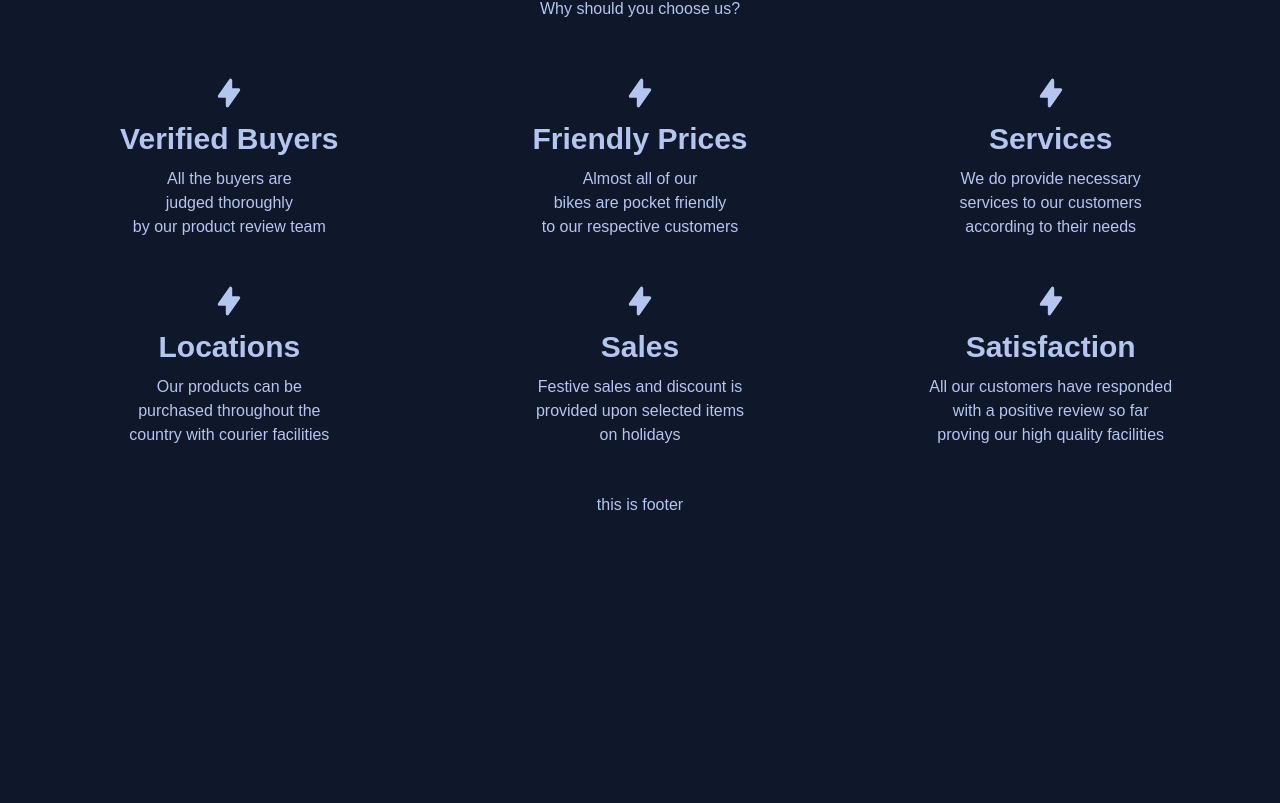
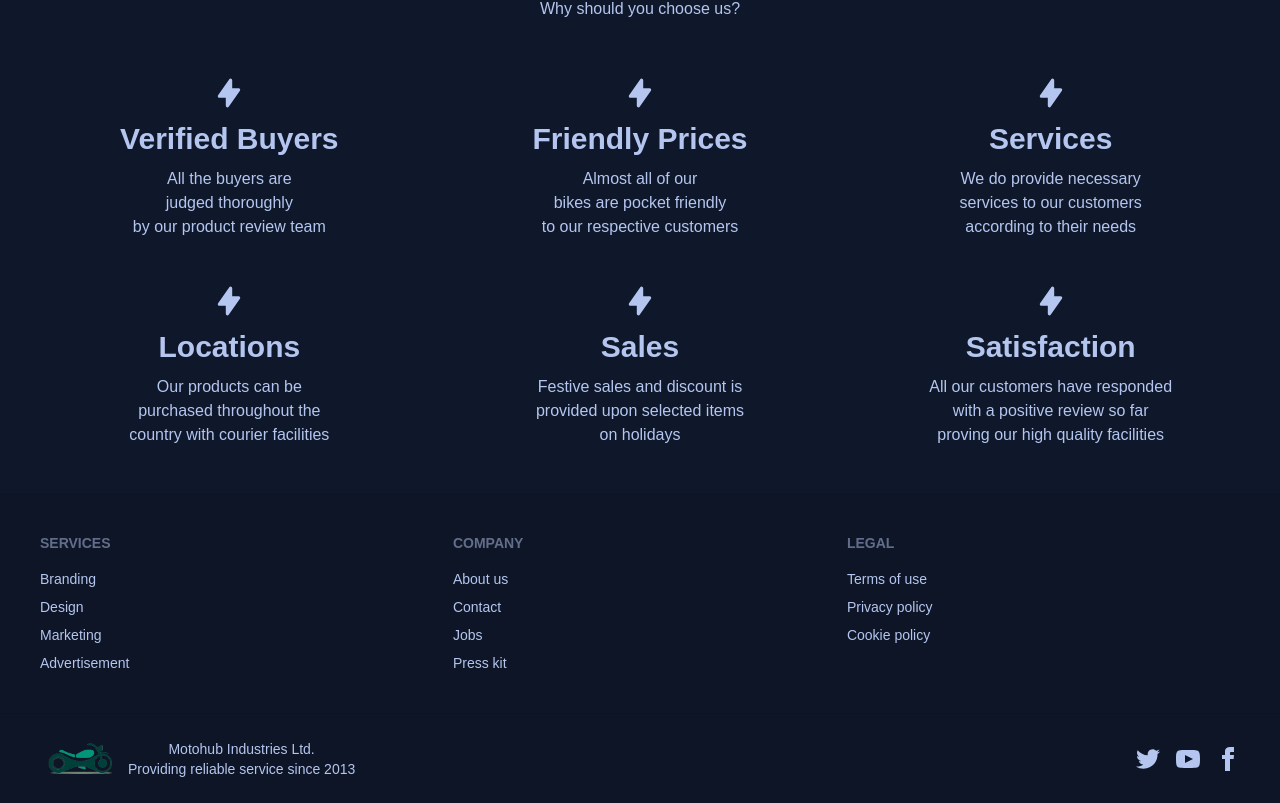
Before and after one commit to rubayetseason/motohub-client, a React (Create React App) app: page / in a window 1280 px wide. Shown: the part 1491-2294 px from the top of the page. Before the commit the page ends 2008 px from the top, so only its background shows below. Built offline with nearby package versions, Linux system fonts and the light colour scheme.

Commit message:
footer added

```diff
--- a/src/components/pages/Home/Home.js
+++ b/src/components/pages/Home/Home.js
@@ -32,7 +32,7 @@
         </div>
       </section>
       <section className="catagories-container my-10">
-        <h1 className="text-5xl font-bold underline my-5">Categories</h1>
+        <h1 className="text-5xl font-bold my-5">Categories</h1>
         <h1>100cc</h1>
         <h1>125cc</h1>
         <h1>150cc</h1>
--- a/src/components/shared/Footer.js
+++ b/src/components/shared/Footer.js
@@ -1,9 +1,45 @@
 import React from 'react';
+import { Link } from 'react-router-dom';
+import banner from '../../assets/banner.png';
 
 const Footer = () => {
     return (
         <div>
-            this is footer
+         <footer className="footer p-10 bg-base-200 text-base-content">
+  <div>
+    <span className="footer-title">Services</span>
+    <Link to='/' className="link link-hover">Branding</Link>
+    <Link to='/' className="link link-hover">Design</Link>
+    <Link to='/' className="link link-hover">Marketing</Link>
+    <Link to='/' className="link link-hover">Advertisement</Link>
+  </div>
+  <div>
+    <span className="footer-title">Company</span>
+    <Link to='/' className="link link-hover">About us</Link>
+    <Link to='/' className="link link-hover">Contact</Link>
+    <Link to='/' className="link link-hover">Jobs</Link>
+    <Link to='/' className="link link-hover">Press kit</Link>
+  </div>
+  <div>
+    <span className="footer-title">Legal</span>
+    <Link to='/' className="link link-hover">Terms of use</Link>
+    <Link to='/' className="link link-hover">Privacy policy</Link>
+    <Link to='/' className="link link-hover">Cookie policy</Link>
+  </div>
+</footer>
+<footer className="footer px-10 py-4 border-t bg-base-200 text-base-content border-base-300">
+  <div className="items-center grid-flow-col">
+  <img src={banner} className='w-20' alt="" />
+    <p>Motohub Industries Ltd. <br/>Providing reliable service since 2013</p>
+  </div>
+  <div className="md:place-self-center md:justify-self-end">
+    <div className="grid grid-flow-col gap-4">
+      <Link to='/'><svg xmlns="http://www.w3.org/2000/svg" width="24" height="24" viewBox="0 0 24 24" className="fill-current"><path d="M24 4.557c-.883.392-1.832.656-2.828.775 1.017-.609 1.798-1.574 2.165-2.724-.951.564-2.005.974-3.127 1.195-.897-.957-2.178-1.555-3.594-1.555-3.179 0-5.515 2.966-4.797 6.045-4.091-.205-7.719-2.165-10.148-5.144-1.29 2.213-.669 5.108 1.523 6.574-.806-.026-1.566-.247-2.229-.616-.054 2.281 1.581 4.415 3.949 4.89-.693.188-1.452.232-2.224.084.626 1.956 2.444 3.379 4.6 3.419-2.07 1.623-4.678 2.348-7.29 2.04 2.179 1.397 4.768 2.212 7.548 2.212 9.142 0 14.307-7.721 13.995-14.646.962-.695 1.797-1.562 2.457-2.549z"></path></svg></Link>
+      <Link to='/'><svg xmlns="http://www.w3.org/2000/svg" width="24" height="24" viewBox="0 0 24 24" className="fill-current"><path d="M19.615 3.184c-3.604-.246-11.631-.245-15.23 0-3.897.266-4.356 2.62-4.385 8.816.029 6.185.484 8.549 4.385 8.816 3.6.245 11.626.246 15.23 0 3.897-.266 4.356-2.62 4.385-8.816-.029-6.185-.484-8.549-4.385-8.816zm-10.615 12.816v-8l8 3.993-8 4.007z"></path></svg></Link>
+      <Link to='/'><svg xmlns="http://www.w3.org/2000/svg" width="24" height="24" viewBox="0 0 24 24" className="fill-current"><path d="M9 8h-3v4h3v12h5v-12h3.642l.358-4h-4v-1.667c0-.955.192-1.333 1.115-1.333h2.885v-5h-3.808c-3.596 0-5.192 1.583-5.192 4.615v3.385z"></path></svg></Link>
+    </div>
+  </div>
+</footer>
         </div>
     );
 };
```
